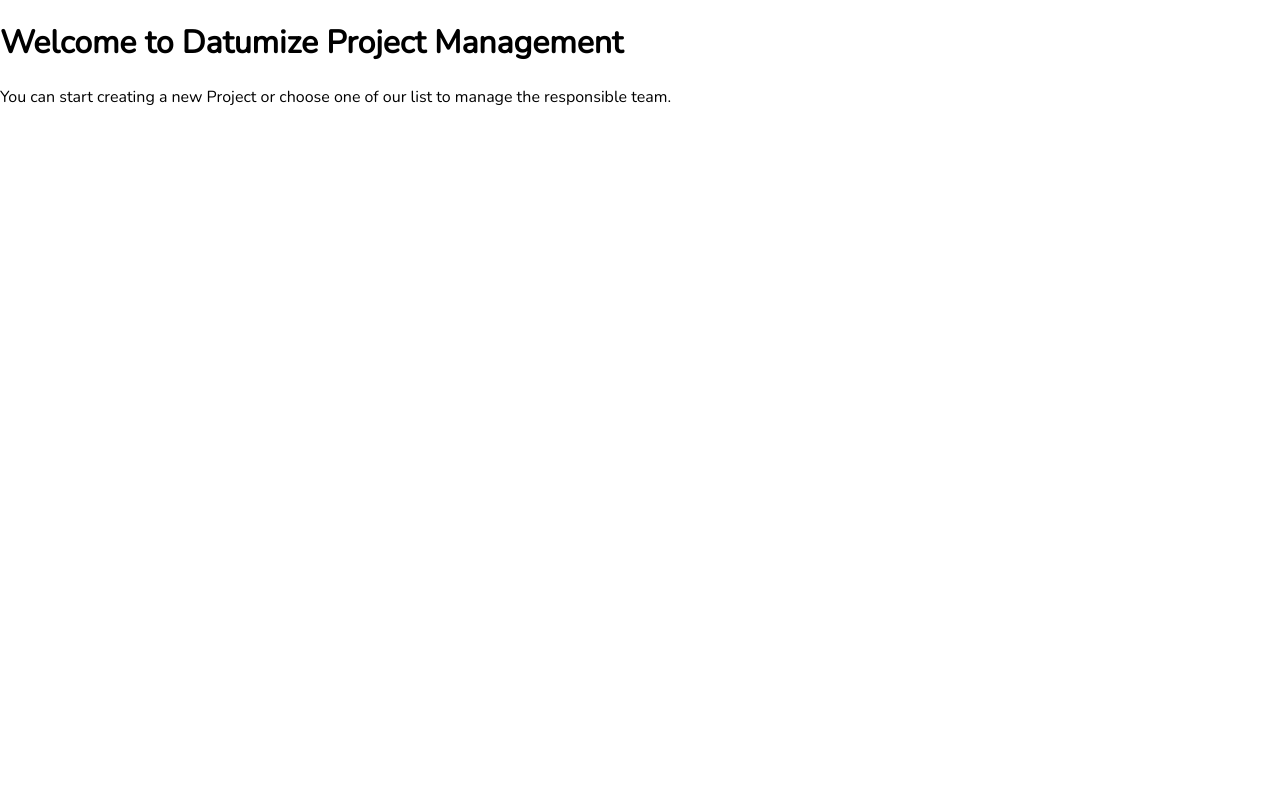
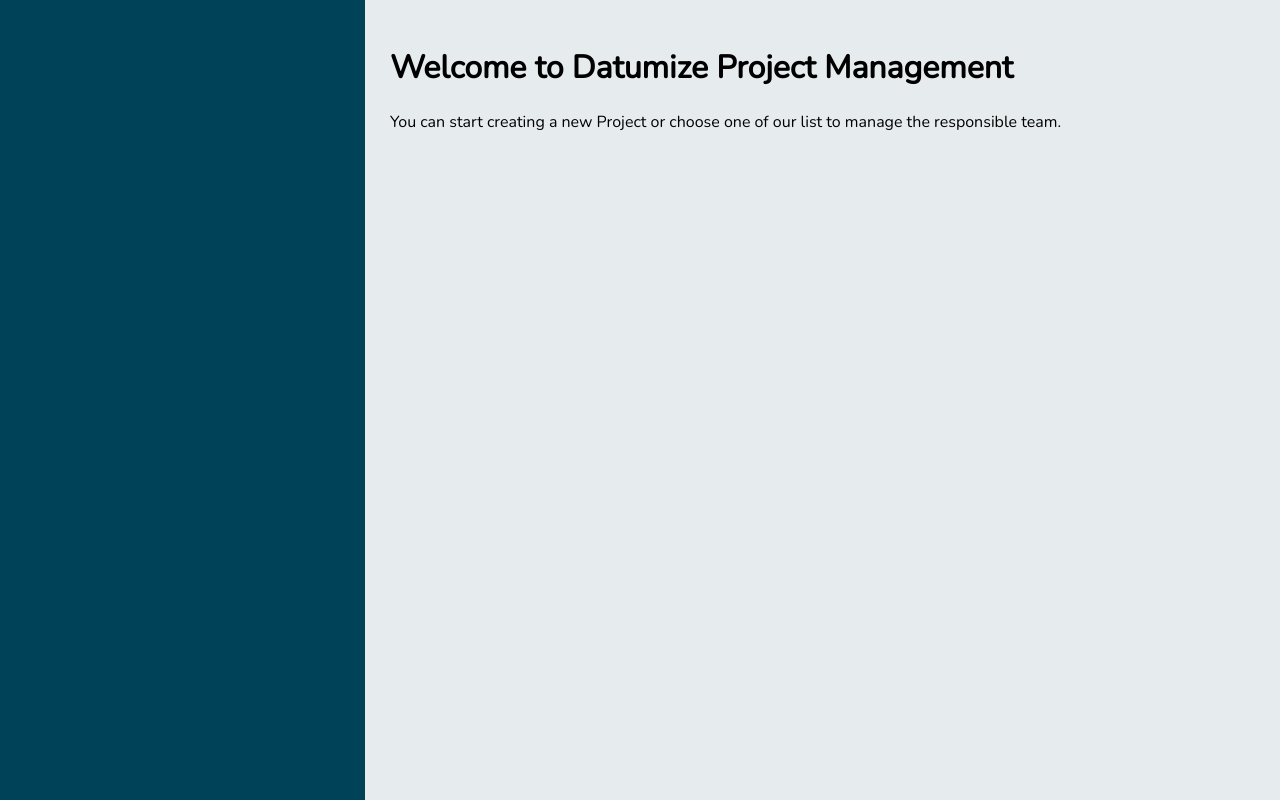
Before and after one commit to marcuscaum/datumize-challenge, a React app: page / in a window 1280 px wide. Built offline with nearby package versions, Linux system fonts and the light colour scheme.

Commit message:
Add styled component Layout

```diff
--- a/package.json
+++ b/package.json
@@ -7,7 +7,8 @@
     "react": "^16.5.2",
     "react-dom": "^16.5.2",
     "react-router-dom": "^4.3.1",
-    "react-scripts": "1.1.5"
+    "react-scripts": "1.1.5",
+    "styled-components": "^3.4.9"
   },
   "scripts": {
     "start": "react-scripts start",
--- a/src/index.css
+++ b/src/index.css
@@ -3,3 +3,7 @@
   padding: 0;
   font-family: "Nunito", Arial, "Helvetica Neue", Helvetica, sans-serif;
 }
+
+#root {
+  display: flex;
+}
--- a/src/routes/index.js
+++ b/src/routes/index.js
@@ -6,14 +6,21 @@
 import ProjectsNew from '../pages/ProjectsNew';
 import NotFound from '../pages/NotFound';
 
+import Layout from '../styles/Layout.styled';
+
 const App = () => (
   <BrowserRouter>
+    <React.Fragment>
+      <Layout.Sidebar />
+      <Layout.Content>
         <Switch>
           <Route exact path="/" component={Home} />
           <Route exact path="/projects" component={Projects} />
           <Route exact path="/projects/:id" component={ProjectsNew} />
           <Route component={NotFound} />
         </Switch>
+      </Layout.Content>
+    </React.Fragment>
   </BrowserRouter>
 );
 
--- /dev/null
+++ b/src/styles/Layout.styled.js
@@ -0,0 +1,19 @@
+import styled from 'styled-components';
+
+const Sidebar = styled.div`
+  flex: 0 0 365px;
+  min-height: 100vh;
+  background-color: #004257;
+`;
+
+const Content = styled.div`
+  flex: 1;
+  flex-direction: column;
+  background-color: #e6ebed;
+  padding: 25px;
+`;
+
+export default {
+  Sidebar,
+  Content,
+};
```
Also changed, not shown: 2 other files. Lines whose indentation alone changed are shown as unchanged.
